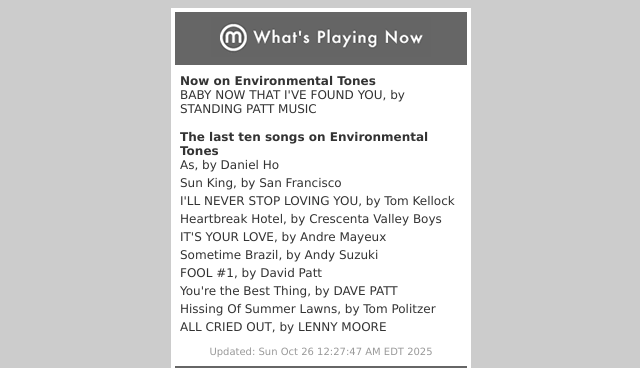
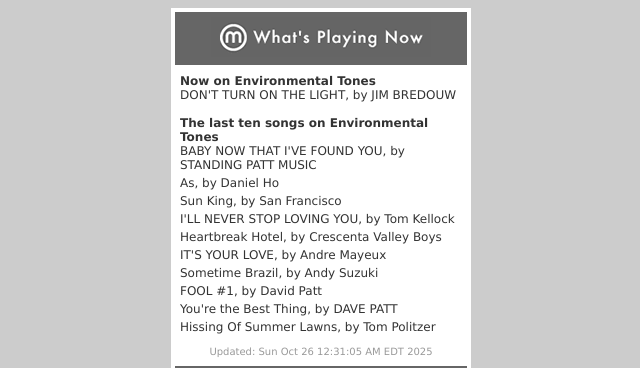
Before and after one commit to veespecial/environmental-tones, a plain HTML site: page index.html in a window 1280 px wide. Shown: the top 368 px of the page, without its empty margins (319-959 px from the left). Drawn offline with Linux system fonts and the light colour scheme.

Commit message:
Update index.html and playlist.json

```diff
--- a/index.html
+++ b/index.html
@@ -16,8 +16,11 @@
 <tr>
 <td>
 <div id="titles">
-<b>Now on Environmental Tones</b><br>BABY NOW THAT I'VE FOUND YOU, by STANDING PATT MUSIC<br><br>
+<b>Now on Environmental Tones</b><br>DON'T TURN ON THE LIGHT, by JIM BREDOUW<br><br>
 <b>The last ten songs on Environmental Tones</b><br>
+BABY NOW THAT I'VE FOUND YOU, by STANDING PATT MUSIC
+<div style='height:1px;'>&#8203;</div>
+<img src='shimi.gif' height='3' width='1' style='display:block;margin:0;'>
 As, by Daniel Ho
 <div style='height:1px;'>&#8203;</div>
 <img src='shimi.gif' height='3' width='1' style='display:block;margin:0;'>
@@ -43,11 +46,8 @@ You're the Best Thing, by DAVE PATT
 <div style='height:1px;'>&#8203;</div>
 <img src='shimi.gif' height='3' width='1' style='display:block;margin:0;'>
 Hissing Of Summer Lawns, by Tom Politzer
-<div style='height:1px;'>&#8203;</div>
-<img src='shimi.gif' height='3' width='1' style='display:block;margin:0;'>
-ALL CRIED OUT, by LENNY MOORE
 <div style='line-height:1em;'>&#8203;</div>
-<div id='update'>Updated: Sun Oct 26 12:27:47 AM EDT 2025</div>
+<div id='update'>Updated: Sun Oct 26 12:31:05 AM EDT 2025</div>
 </div>
 </td>
 </tr>
```
Also changed, not shown: playlist.json (+6 -6 lines).
